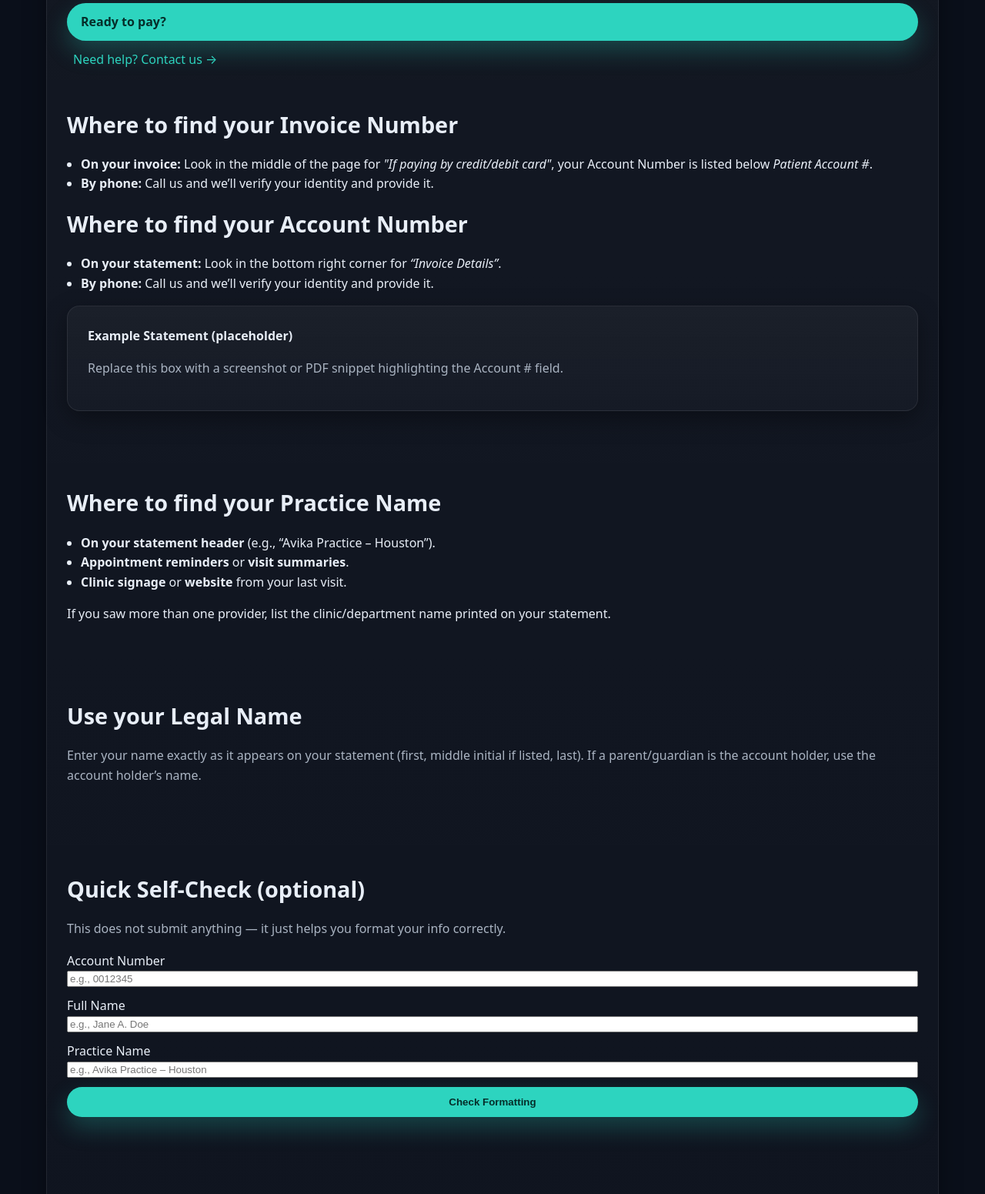
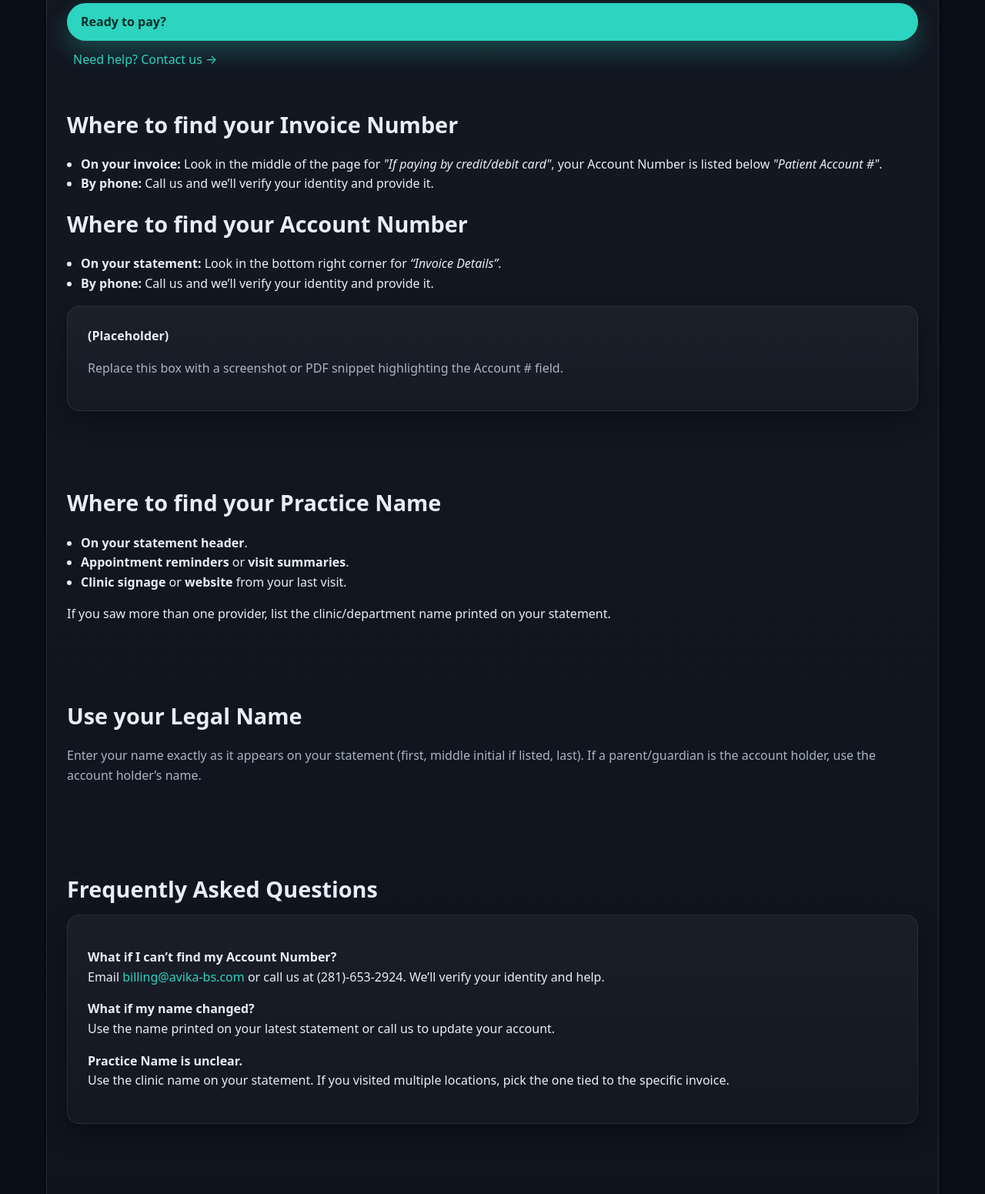
Before and after one commit to vmbobato/AVIKA, a Flask app: page /find-my-info in a window 1280 px wide. Shown: the part 318-1869 px from the top of the page at 77% size. Run offline with Flask 3, Linux system fonts and the light colour scheme.

Commit message:
added minor updates

```diff
--- a/templates/find_info.html
+++ b/templates/find_info.html
@@ -16,7 +16,7 @@
       <div class="section">
         <h2>Where to find your Invoice Number</h2>
         <ul class="list">
-          <li><strong>On your invoice:</strong> Look in the middle of the page for <em>"If paying by credit/debit card"</em>, your Account Number is listed below <em>Patient Account #</em>.</li>
+          <li><strong>On your invoice:</strong> Look in the middle of the page for <em>"If paying by credit/debit card"</em>, your Account Number is listed below <em>"Patient Account #"</em>.</li>
           <li><strong>By phone:</strong> Call us and we’ll verify your identity and provide it.</li>
         </ul>
         <h2>Where to find your Account Number</h2>
@@ -26,7 +26,7 @@
         </ul>
         <!-- Placeholder for sample statement image -->
         <div class="card" style="margin-top:12px">
-          <strong>Example Statement (placeholder)</strong>
+          <strong>(Placeholder)</strong>
           <p class="muted">Replace this box with a screenshot or PDF snippet highlighting the Account # field.</p>
         </div>
       </div>
@@ -35,7 +35,7 @@
       <div class="section">
         <h2>Where to find your Practice Name</h2>
         <ul class="list">
-          <li><strong>On your statement header</strong> (e.g., “Avika Practice – Houston”).</li>
+          <li><strong>On your statement header</strong>.</li>
           <li><strong>Appointment reminders</strong> or <strong>visit summaries</strong>.</li>
           <li><strong>Clinic signage</strong> or <strong>website</strong> from your last visit.</li>
         </ul>
@@ -51,28 +51,6 @@
           Enter your name exactly as it appears on your statement (first, middle initial if listed, last).
           If a parent/guardian is the account holder, use the account holder’s name.
         </p>
-      </div>
-
-      <!-- Quick Checker (front-end only) -->
-      <div class="section">
-        <h2>Quick Self-Check (optional)</h2>
-        <p class="muted">This does not submit anything — it just helps you format your info correctly.</p>
-        <form id="checker" class="grid" style="gap:12px; margin-top:8px" onsubmit="return false;">
-          <div style="display:flex; flex-direction:column;">
-            <label for="checkAccount">Account Number</label>
-            <input id="checkAccount" type="text" placeholder="e.g., 0012345">
-          </div>
-          <div style="display:flex; flex-direction:column;">
-            <label for="checkName">Full Name</label>
-            <input id="checkName" type="text" placeholder="e.g., Jane A. Doe">
-          </div>
-          <div style="display:flex; flex-direction:column;">
-            <label for="checkPractice">Practice Name</label>
-            <input id="checkPractice" type="text" placeholder="e.g., Avika Practice – Houston">
-          </div>
-          <button class="btn" id="checkBtn">Check Formatting</button>
-        </form>
-        <div id="checkResult" class="note" style="display:none; margin-top:10px;"></div>
       </div>
 
       <!-- FAQs -->
--- a/templates/pay-client.html
+++ b/templates/pay-client.html
@@ -105,7 +105,7 @@
         </div>
 
         <button class="btn" type="submit" disabled>Continue (Coming Soon)</button>
-        <p class="muted" style="margin:6px 0 0">Submit is disabled until backend is wired. We’ll redirect to a secure Converge page later.</p>
+        <p class="muted" style="margin:6px 0 0">Submit is disabled until backend is wired.</p>
       </form>
     </div>
   </div>
--- a/templates/pay-patient.html
+++ b/templates/pay-patient.html
@@ -105,7 +105,7 @@
         </div>
 
         <button class="btn" type="submit" disabled>Continue (Coming Soon)</button>
-        <p class="muted" style="margin:6px 0 0">Submit is disabled until backend is wired. We’ll redirect to a secure Converge page later.</p>
+        <p class="muted" style="margin:6px 0 0">Submit is disabled until backend is wired.</p>
       </form>
     </div>
   </div>
```
